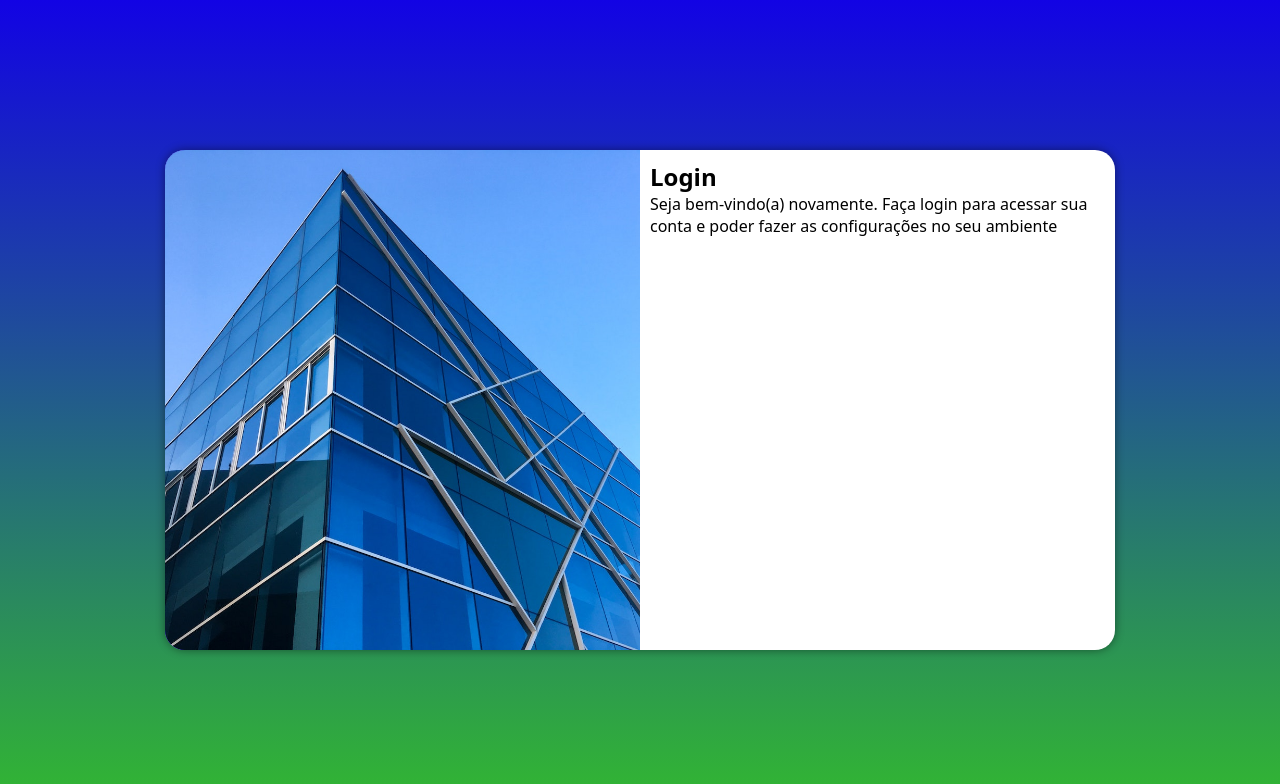
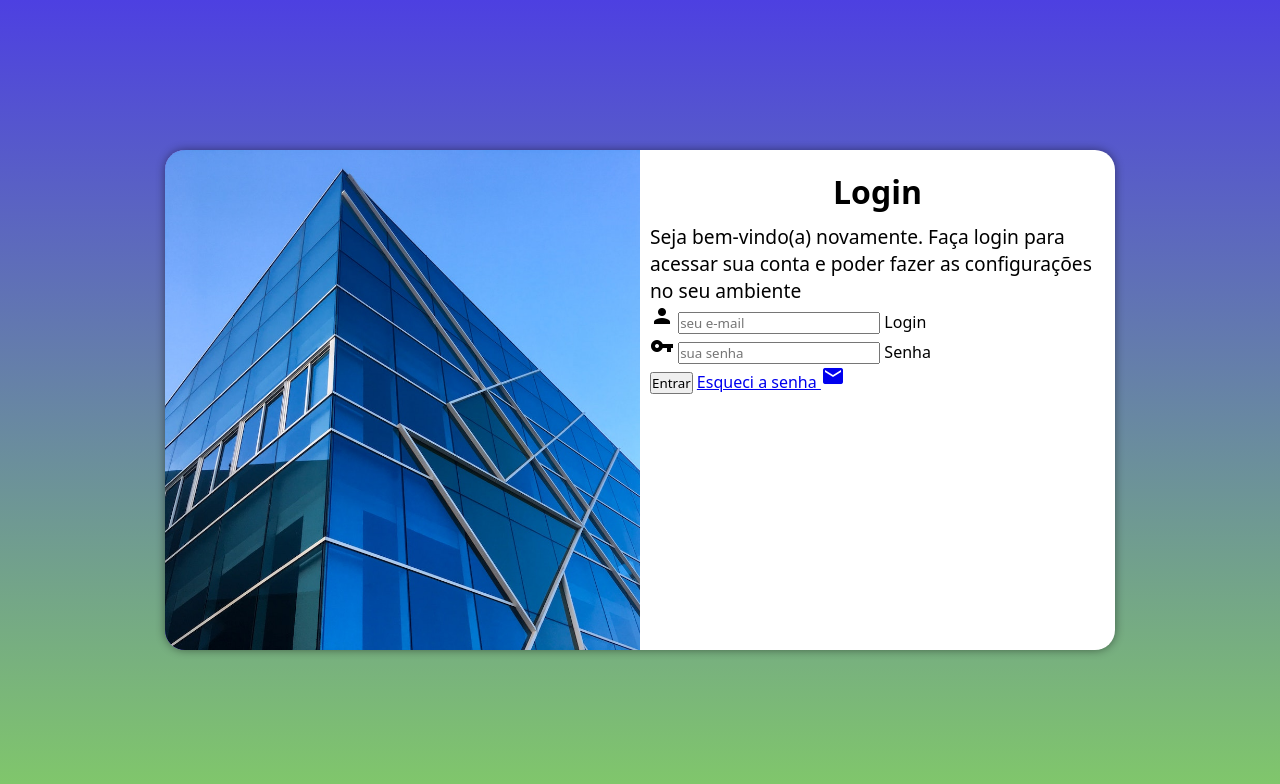
Before and after one commit to leobarbosadev/projeto-login, a plain HTML site: page index.html in a window 1280 px wide. Drawn offline with Linux system fonts and the light colour scheme.

Commit message:
formulário adicionado

```diff
--- a/estilos/media-query.css
+++ b/estilos/media-query.css
@@ -2,22 +2,22 @@
 
 @media screen and (min-width: 768px) and (max-width: 992px) {
 
-    body{
-        background-image: linear-gradient(to top, #32b632, #1203e4);
+    body {
+        background-image: linear-gradient(to top, #81C969, #4D40E1);
     }
 
-    section#login{
+    section#login {
         width: 80vw;
     }
 
-    section#login > div#imagem {
-        float: left;
+    section#login>div#imagem {
+        float: right;
         width: 40%;
         height: 100%;
     }
 
-    section#login > div#formulario{
-        float: right;
+    section#login>div#formulario {
+        float: left;
         width: 60%;
     }
 }
@@ -25,22 +25,30 @@
 
 
 @media screen and (min-width: 992px) {
-    body{
-        background-image: linear-gradient(to top, #32b632, #1203e4);
+    body {
+        background-image: linear-gradient(to top, #81C969, #4D40E1);
     }
 
-    section#login{
+    section#login {
         width: 950px;
     }
 
-    section#login > div#imagem{
+    section#login > div#imagem {
         float: left;
         width: 50%;
         height: 100%;
     }
 
-    section#login >div#formulario{
+    section#login > div#formulario {
         float: right;
         width: 50%;
     }
+
+    div#formulario > h1{
+        font-size: 2em;
+    }
+
+    div#formulario > p {
+        font-size: 1.2em;
+    }
 }
--- a/estilos/style.css
+++ b/estilos/style.css
@@ -8,7 +8,7 @@
 }
 
 body, html{
-    background-color: #1203e4;
+    background-color: #4D40E1;
     height: 100vh;
     width: 100vw;
 }
@@ -32,13 +32,13 @@ section#login{
     border-radius: 20px;
     box-shadow: 0px 0px 10px rgba(0, 0, 0, 0.450);
 
-    transition: width 0.3s, height 0.3s;
-    transition-timing-function: ease;
+    transition: width 0.3s, height 0.3s; /*CRIA UMA ANIMAÇÃO QUANDO MUDA O TAMANHO DA TELA*/
+    transition-timing-function: ease; /*SUAVIZA A ANIMAÇÃO CRIADA ACIMA */
 }
 
 section#login > div#imagem{
     display: block;
-    background: #1203e4 url(../imagens/fachada.jpg) no-repeat;
+    background: #4D40E1 url(../imagens/fachada.jpg) no-repeat;
     background-size: cover;
     height: 200px;
 }
@@ -47,3 +47,12 @@ section#login > div#formulario{
     display: block;
     padding: 10px;
 }
+
+div#formulario > h1{
+    text-align: center;
+    padding: 10px;
+}
+
+div#formulario > p{
+    font-size: 0.8em;
+}
--- a/index.html
+++ b/index.html
@@ -3,6 +3,7 @@
 <head>
     <meta charset="UTF-8">
     <meta name="viewport" content="width=device-width, initial-scale=1.0">
+    <link href="https://fonts.googleapis.com/icon?family=Material+Icons" rel="stylesheet">
     <link rel="stylesheet" href="estilos/style.css">
     <link rel="stylesheet" href="estilos/media-query.css">
     <link rel="shortcut icon" href="imagens/favicon.ico" type="image/x-icon">
@@ -17,7 +18,20 @@
             <div id="formulario">
                 <h1>Login</h1>
                 <p>Seja bem-vindo(a) novamente. Faça login para acessar sua conta e poder fazer as configurações no seu ambiente</p>
-                <form action="login.php" method="post"></form>
+                <form action="login.php" method="post" autocomplete="on">
+                    <div class="campo">
+                        <span class="material-icons">person</span>
+                        <input type="email" name="login" id="login" placeholder="seu e-mail" autocomplete="email" required maxlength="30">
+                        <label for="login">Login</label>
+                    </div>
+                    <div class="campo">
+                        <span class="material-icons">vpn_key</span>
+                        <input type="password" name="senha" id="senha" placeholder="sua senha" autocomplete="current-password" required minlength="8" maxlength="20">
+                        <label for="senha">Senha</label>
+                    </div>
+                    <input type="submit" value="Entrar">
+                    <a href="esqueci.html">Esqueci a senha <span class="material-icons">mail</span></a>
+                </form>
             </div>
         </section>
     </main>
```
